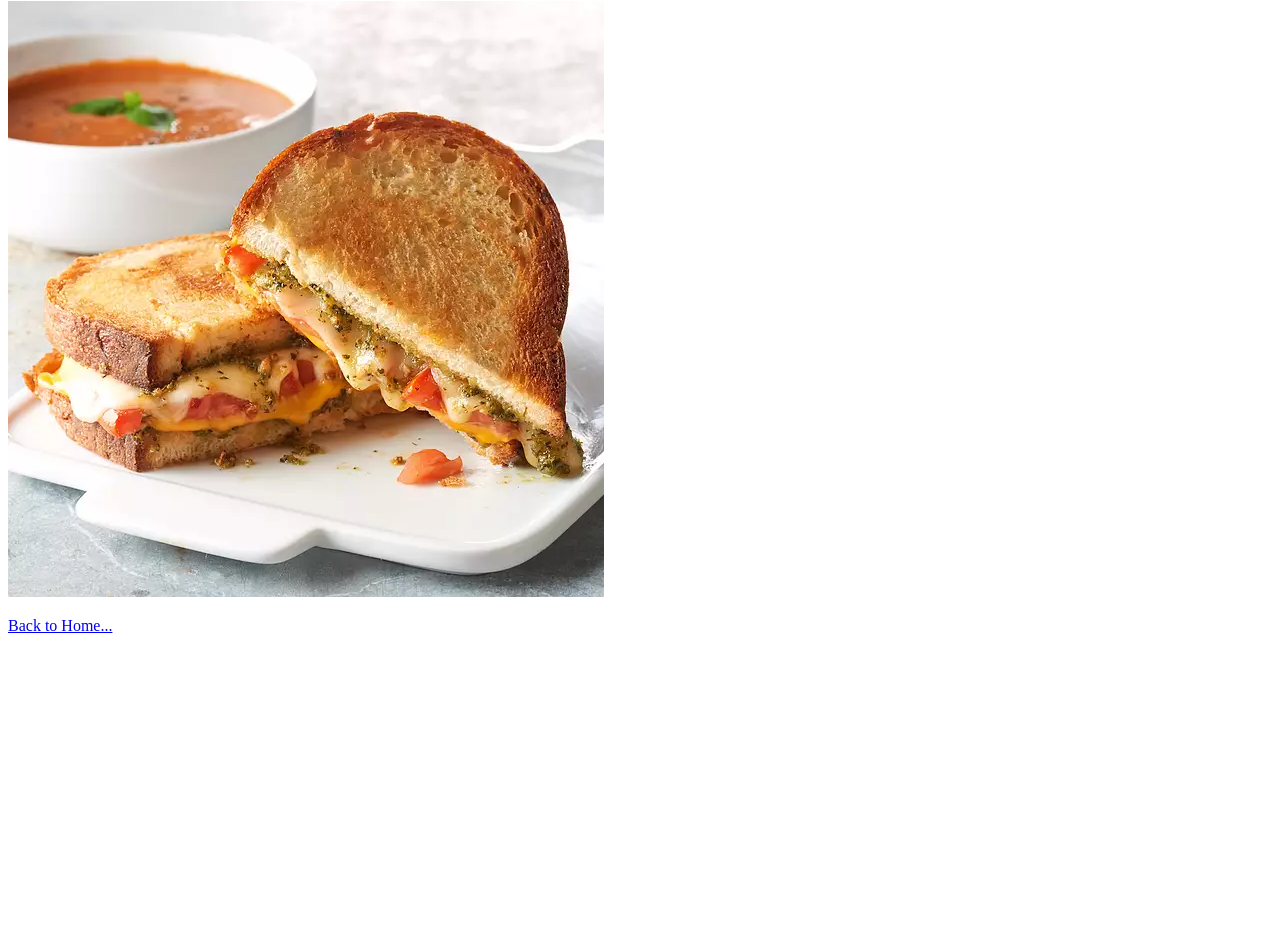
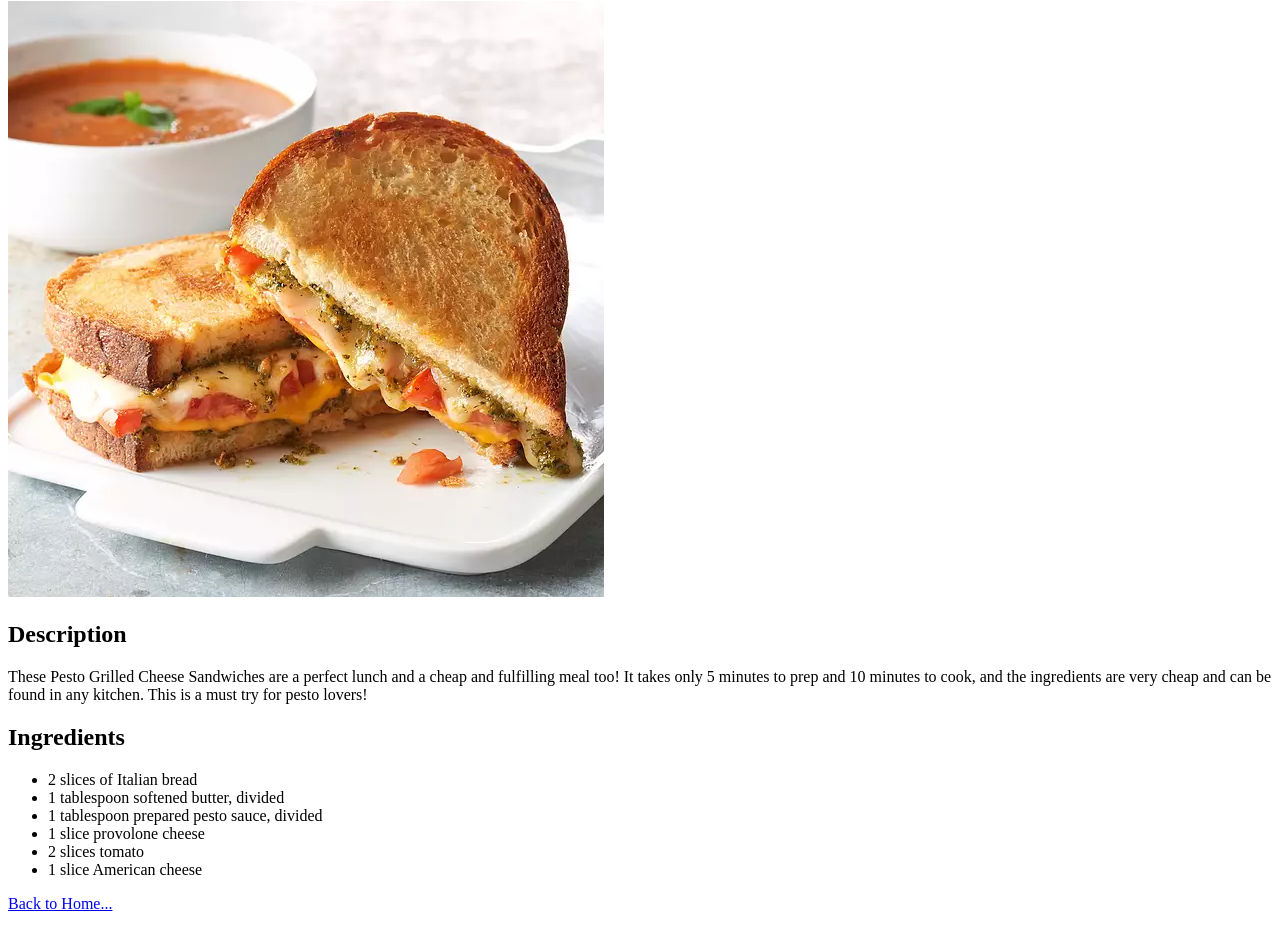
Before and after one commit to shaheenfm/odin-recipes, a plain HTML site: page recipes/sandwich.html in a window 1280 px wide. Shown: the part 79-1008 px from the top of the page. Before the commit the page ends 800 px from the top, so only its background shows below. Drawn offline with Linux system fonts and the light colour scheme.

Commit message:
Added a description and recipe list to each recipe page

```diff
--- a/recipes/sandwich.html
+++ b/recipes/sandwich.html
@@ -11,6 +11,22 @@
 
     <img src="../images/sandwich.png" alt="A delicious pesto cheese sandwich">
 
+    <h2>Description</h2>
+    <p>
+        These Pesto Grilled Cheese Sandwiches are a perfect lunch and a cheap and fulfilling meal too!
+        It takes only 5 minutes to prep and 10 minutes to cook, and the ingredients are very cheap and can be found in any kitchen.
+        This is a must try for pesto lovers!
+    </p>
+
+    <h2>Ingredients</h2>
+    <ul>
+        <li>2 slices of Italian bread</li>
+        <li>1 tablespoon softened butter, divided</li>
+        <li>1 tablespoon prepared pesto sauce, divided</li>
+        <li>1 slice provolone cheese</li>
+        <li>2 slices tomato</li>
+        <li>1 slice American cheese</li>
+    </ul>
     <p><a href="../index.html">Back to Home...</a></p>
 </body>
 </html>
```
Also changed, not shown: recipes/pancakes.html (+19 -0 lines), recipes/steak.html (+17 -0 lines).
